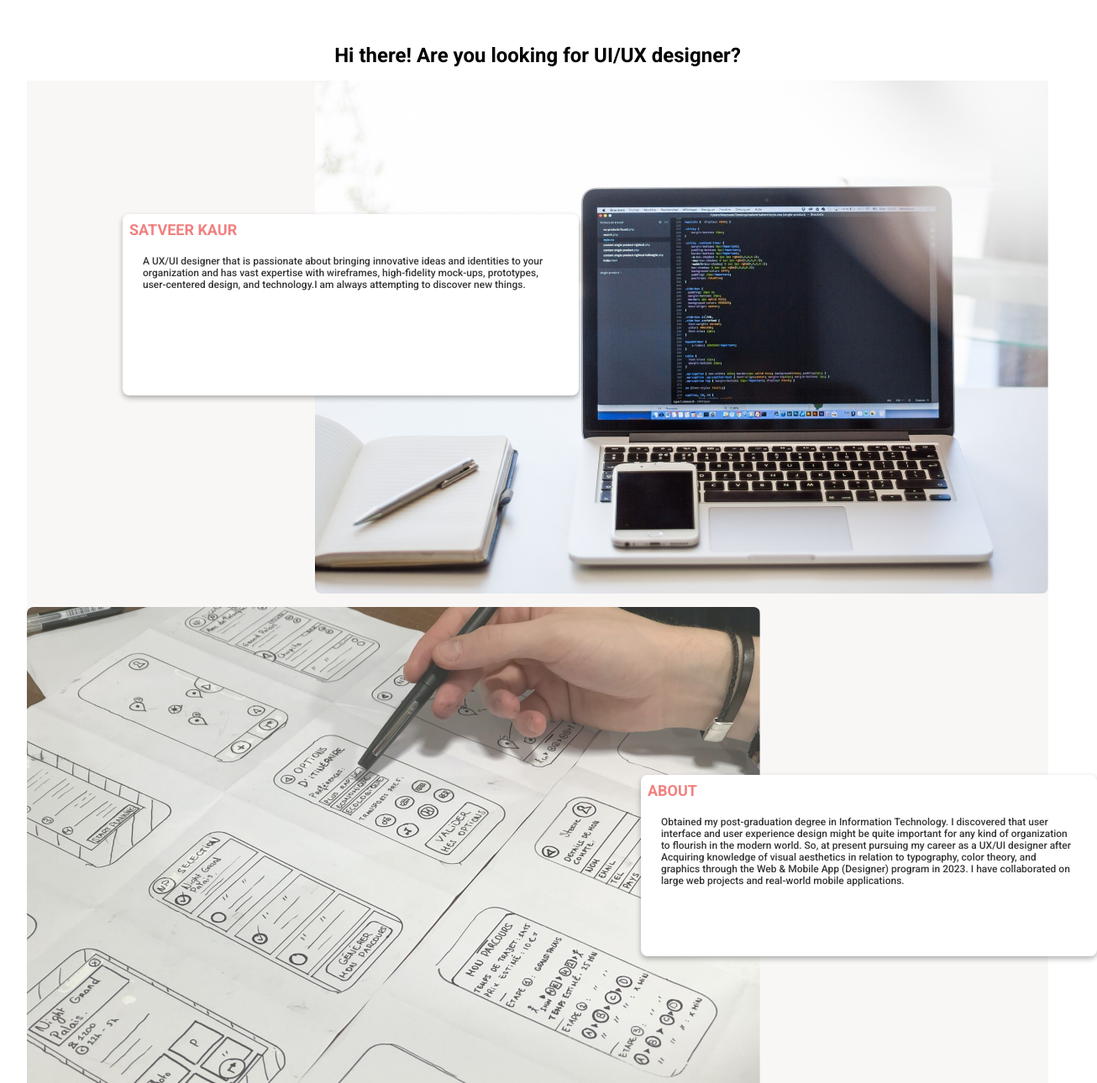
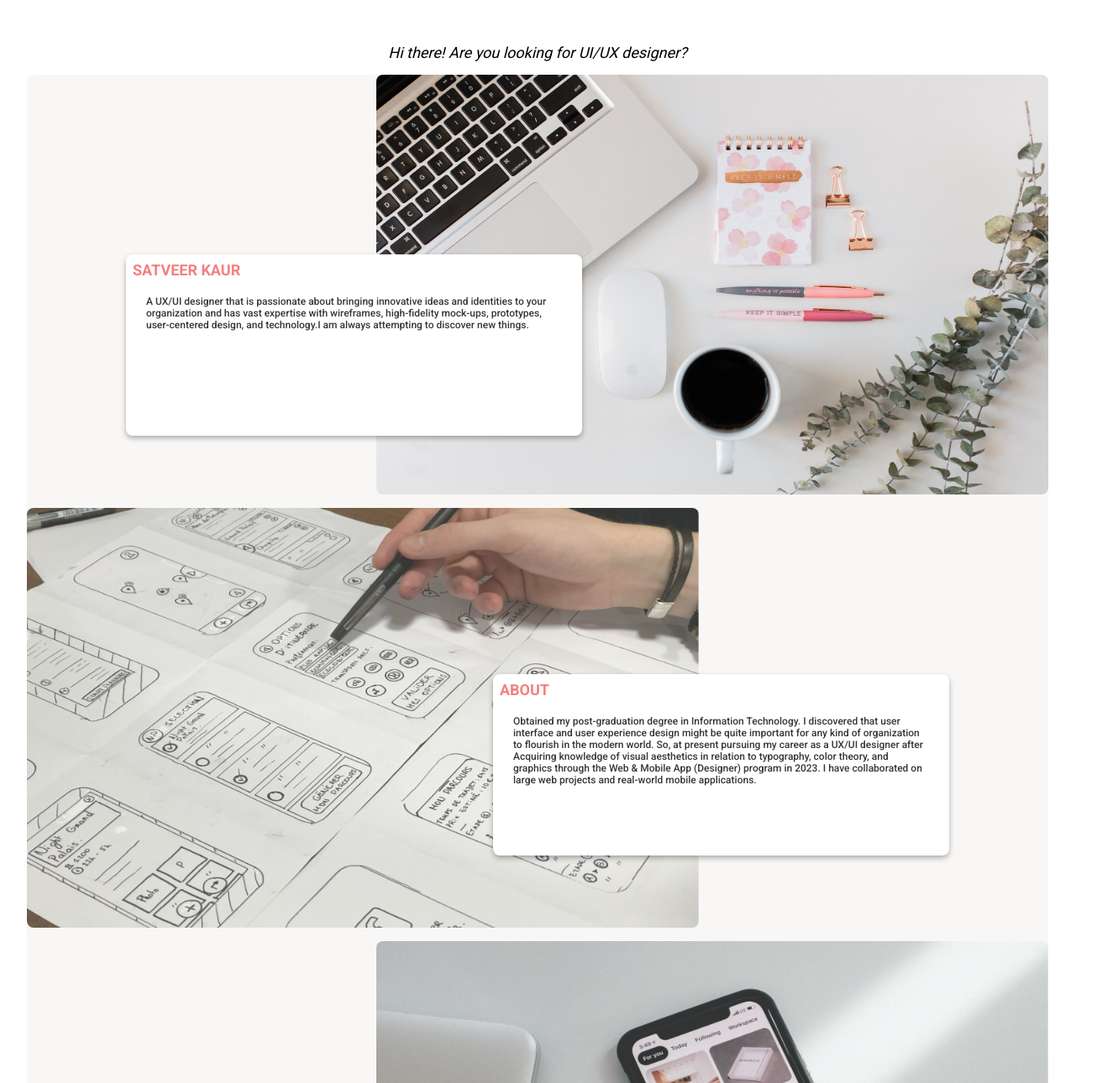
Before and after one commit to satveer-kaur/Satveer, a plain HTML site: page index.html in a window 1280 px wide. Shown: the part 77-1367 px from the top of the page at 84% size, 1306 px wide, since content can reach past the window. Drawn offline with Linux system fonts and the light colour scheme.

Commit message:
ui/ux changed

```diff
--- a/index.html
+++ b/index.html
@@ -21,14 +21,14 @@
 	</div>
 </header>
 <main class="main-class">
-    <h2>Hi there! Are you looking for UI/UX designer?</h2>
+    <h2 class="question">Hi there! Are you looking for UI/UX designer?</h2>
                 <div class="home-parah">
                     <div class="index-feature-example">
                          <div class="paragraph">
                             <h2>SATVEER KAUR</h2>
                             <p>A UX/UI designer that is passionate about bringing innovative ideas and identities to your organization and has vast expertise with wireframes, high-fidelity mock-ups, prototypes, user-centered design, and technology.I am always attempting to discover new things.</p>
                         </div>
-                        <img src="images/index-feature.png" alt="Index-feature-img">
+                        <img src="images/index-feature.jpg" alt="Index-feature-img">
                     </div>
 
 
@@ -53,7 +53,7 @@
                             <p>User experience design is the experience that a user would get through when interacting with a product. Instead than relying on aesthetic tastes and views, I use research, data analysis, and test results to drive my UX design decisions. When I am designing the user experience of any product, user research allows me to understand the concerns that certain consumers have.</p>
                         </div>
                     </div>
-
+                </div>
 
                          <div class="paragraph4">
                             <h2>CONTACT ME</h2>
@@ -65,7 +65,7 @@
                                     <button class="btn">Contact</button>
                                 </div></a>
                                 </div>
-                        </div>
+
 
 </main>
 <footer>
--- a/style.css
+++ b/style.css
@@ -46,9 +46,15 @@ text-decoration: none;
 .main-class{
     margin: 2rem;
 }
+.index-feature-example img, .index-feature-example1 img, .index-feature-example2 img, .index-feature-example3 img{
+height:500px;
+width: 800px;
+max-width: 100%;
+}
 .home-parah{
     align-items: center;
     background-color: #F9F7F5;
+    border-radius: 0.5rem;
 }
 .index-feature-example, .index-feature-example2{
     display: flex;
@@ -66,8 +72,8 @@ text-decoration: none;
     position: absolute;
     width: 527px;
     height: 200px;
-    left: 146px;
-    top: 332px;
+    left: 150px;
+    top: 380px;
     font-family: "Roboto";
     font-size: 12px;
     font-weight: 500;
@@ -101,8 +107,8 @@ margin-bottom: 1rem;
     position: absolute;
     width: 527px;
     height: 200px;
-    left: 763px;
-    top: 1000px;
+    right: 150px;
+    top: 880px;
     font-family: "Roboto";
     font-size: 12px;
     font-weight: 500;
@@ -114,8 +120,8 @@ margin-bottom: 1rem;
     position: absolute;
     width: 527px;
     height: 200px;
-    left: 146px;
-    top: 1600px;
+    left: 150px;
+    top: 1380px;
     font-family: "Roboto";
     font-size: 12px;
     font-weight: 500;
@@ -127,8 +133,8 @@ margin-bottom: 1rem;
     position: absolute;
     width: 527px;
     height: 200px;
-    left: 763px;
-    top: 2200px;
+    right: 150px;
+    top: 1880px;
     font-family: "Roboto";
     font-size: 12px;
     font-weight: 500;
@@ -147,6 +153,15 @@ margin-bottom: 1rem;
 /*work*/
 main{
     background-color:#ffffff;
+}
+.question{
+    text-align: center;
+    font-family: "Roboto";
+    font-weight: 400;
+    font-size: 18px;
+    font-style: italic;
+    margin: 1rem;
+    padding-top: 1.5rem;
 }
 h2{
     text-align: center;
```
Also changed, not shown: ui-case-study.html (+1 -1 lines), ux-case-study.html (+1 -1 lines), work.html (+2 -2 lines), images/Boutique/boutique-feature.png (added), images/Buzzit-Design-challenge/buzzit-feature.png, images/Scotia/scotia-feature.png (added), images/index-feature.jpg (added), images/index-feature.png (deleted), 2 other files.
